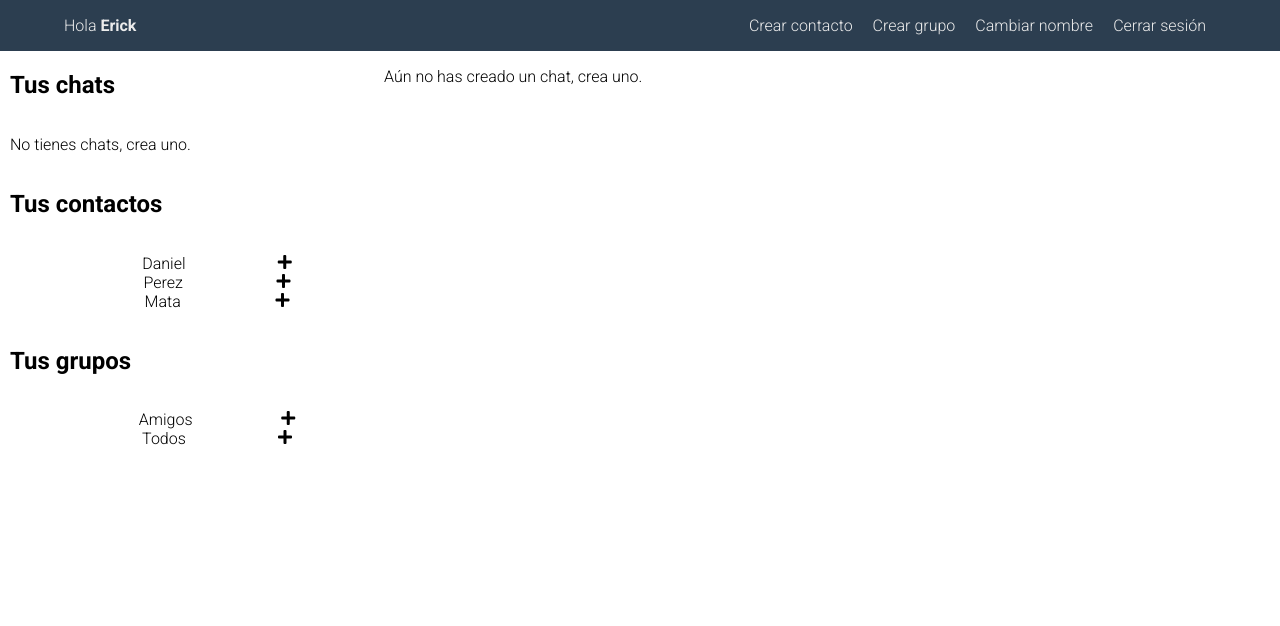
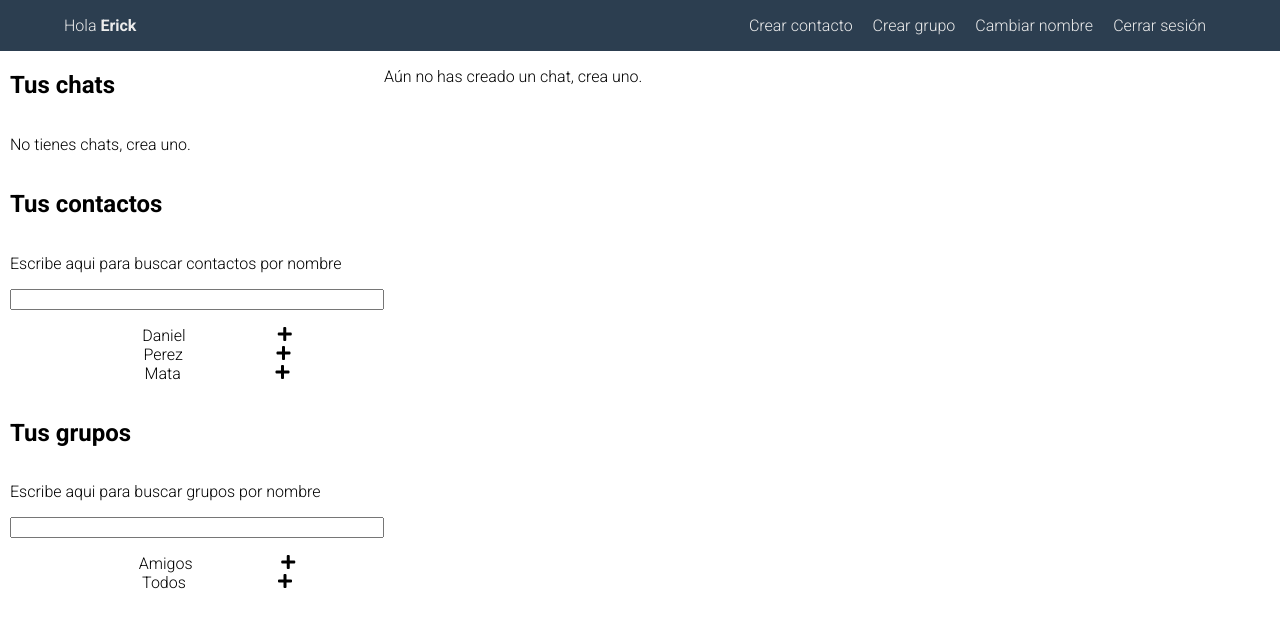
Before and after one commit to Erickowski/chat-anonimo, a React app: page /home in a window 1280 px wide. Shown: the top 626 px of the page. Built offline with nearby package versions, Linux system fonts and the light colour scheme.

Commit message:
Filtrando contactos y grupos por nombre

```diff
--- a/src/components/Sidebar.jsx
+++ b/src/components/Sidebar.jsx
@@ -1,4 +1,4 @@
-import React, { useContext } from "react";
+import React, { useContext, useState } from "react";
 import styled from "styled-components";
 
 import ContactoContext from "../context/contactos/contactoContext";
@@ -29,6 +29,35 @@ const Sidebar = () => {
     const chatContext = useContext(ChatContext);
     const { chats, crearChat, abrirChat, activeChat } = chatContext;
 
+    const [filterContacts, saveFilterContacts] = useState("");
+    const [filterGroups, saveFilterGroups] = useState("");
+
+    const [contacts, saveContacts] = useState([...contactos]);
+    const [groups, saveGroups] = useState([...grupos]);
+
+    const handleFilterContacts = (e) => {
+        saveFilterContacts(e.target.value);
+
+        saveContacts(
+            contactos.filter((contacto) =>
+                contacto.nombre
+                    .toLowerCase()
+                    .includes(e.target.value.toLowerCase())
+            )
+        );
+    };
+    const handleFilterGroups = (e) => {
+        saveFilterGroups(e.target.value);
+
+        saveGroups(
+            grupos.filter((grupo) =>
+                grupo.nombre
+                    .toLowerCase()
+                    .includes(e.target.value.toLowerCase())
+            )
+        );
+    };
+
     return (
         <SidebarContainer>
             <h2>Tus chats</h2>
@@ -50,15 +79,23 @@ const Sidebar = () => {
                 </ul>
             )}
             <h2>Tus contactos</h2>
-            {contactos.length === 0 ? (
+            {contacts.length === 0 ? (
                 <p>No tienes contactos, crea uno.</p>
             ) : (
+                <>
+                    <p>Escribe aqui para buscar contactos por nombre</p>
+                    <input
+                        type="text"
+                        value={filterContacts}
+                        onChange={(e) => handleFilterContacts(e)}
+                    />
                     <ul>
-                    {contactos.map((contacto) => (
+                        {contacts.map((contacto) => (
                             <li key={contacto.id}>
                                 {contacto.nombre}{" "}
-                            {chats.filter((chat) => chat.idType === contacto.id)
-                                .length === 0 && (
+                                {chats.filter(
+                                    (chat) => chat.idType === contacto.id
+                                ).length === 0 && (
                                     <i
                                         onClick={() =>
                                             crearChat(
@@ -73,17 +110,26 @@ const Sidebar = () => {
                             </li>
                         ))}
                     </ul>
+                </>
             )}
             <h2>Tus grupos</h2>
-            {grupos.length === 0 ? (
+            {groups.length === 0 ? (
                 <p>No tienes grupos, crea uno.</p>
             ) : (
+                <>
+                    <p>Escribe aqui para buscar grupos por nombre</p>
+                    <input
+                        type="text"
+                        value={filterGroups}
+                        onChange={(e) => handleFilterGroups(e)}
+                    />
                     <ul>
-                    {grupos.map((grupo) => (
+                        {groups.map((grupo) => (
                             <li key={grupo.id}>
                                 {grupo.nombre}
-                            {chats.filter((chat) => chat.idType === grupo.id)
-                                .length === 0 && (
+                                {chats.filter(
+                                    (chat) => chat.idType === grupo.id
+                                ).length === 0 && (
                                     <i
                                         onClick={() =>
                                             crearChat(
@@ -98,6 +144,7 @@ const Sidebar = () => {
                             </li>
                         ))}
                     </ul>
+                </>
             )}
         </SidebarContainer>
     );
```
Lines whose indentation alone changed are shown as unchanged.
